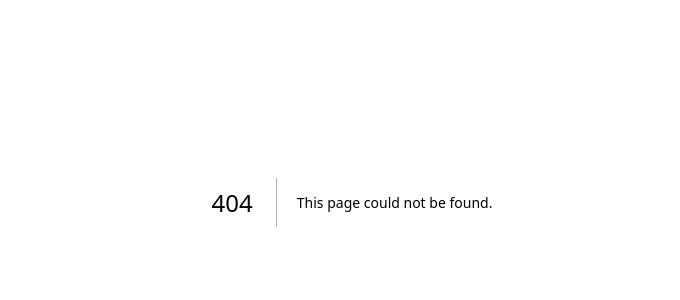
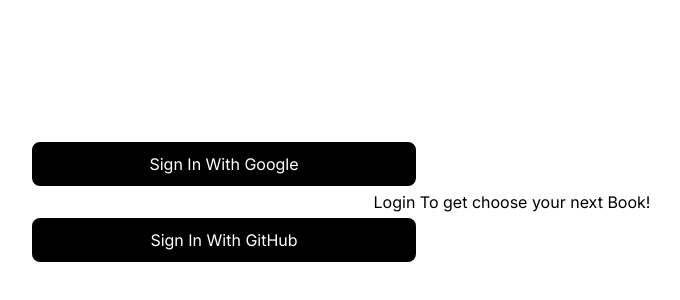
Before and after one commit to JothishJJ/BookWisePick, a Next.js app: page /login in a window 1280 px wide. Before the commit this address had no page. Shown: the part 198-498 px from the top of the page, without its empty margins (288-968 px from the left). Built offline with nearby package versions, Linux system fonts and the light colour scheme; no server answers.

Commit message:
Change the Login Page

```diff
--- /dev/null
+++ b/app/login/page.tsx
@@ -0,0 +1,25 @@
+import { auth } from "@/auth"
+import Button from "@/components/Button"
+import { redirect } from "next/navigation"
+
+const SignIn = async () => {
+
+  const session = await auth()
+
+  if (!session?.user)
+    return (
+      <div className="grid lg:grid-cols-2 grid-cols-1 lg:px-80 items-center justify-center min-h-screen">
+        <form className="flex flex-col gap-8">
+          <Button className="w-96">Sign In With Google</Button>
+          <Button className="w-96">Sign In With GitHub</Button>
+        </form>
+
+        <div className="text-center">
+          <p>Login To get choose your next Book!</p>
+        </div>
+      </div>
+    )
+  else redirect("/app")
+}
+
+export default SignIn
```
Also changed, not shown: 1 other file (tests, documents, lock files or other folders).
